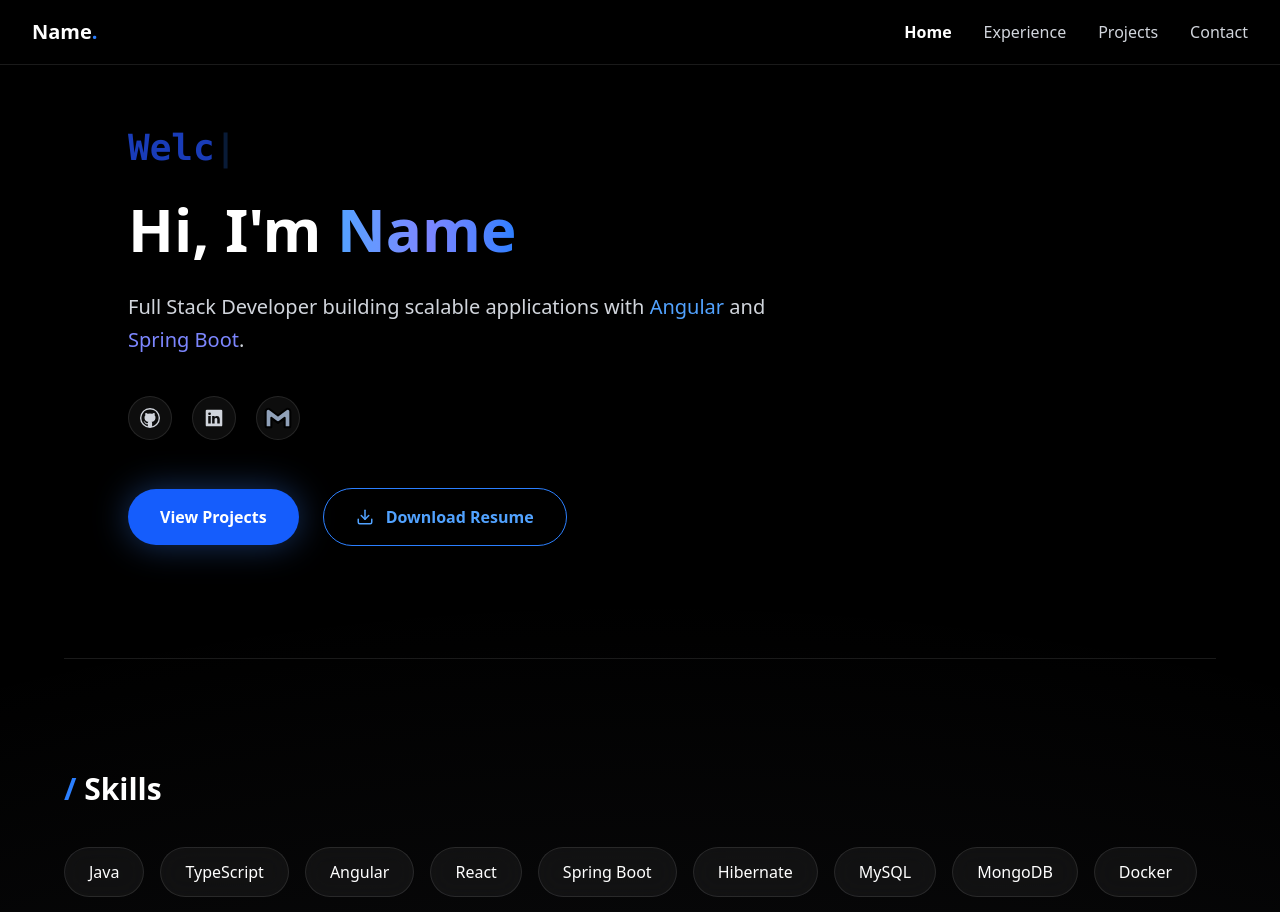
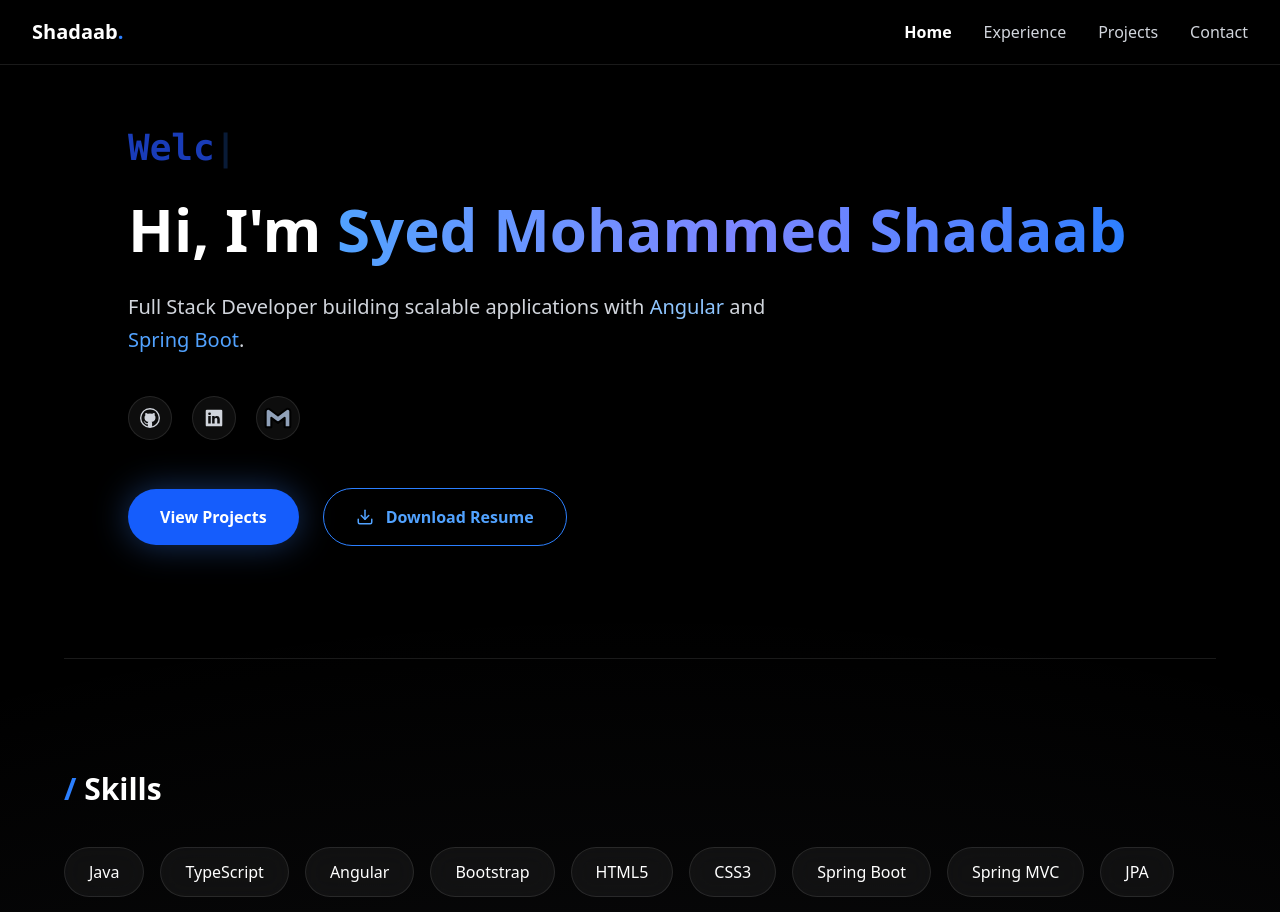
Before and after one commit to syedmohammedshadaab/portfolio, a React (Vite) app: page / in a window 1280 px wide. Shown: the top 912 px of the page. Built offline with nearby package versions, Linux system fonts and the light colour scheme.

Commit message:
Updated Home and NavBar

```diff
--- a/src/components/Navbar.jsx
+++ b/src/components/Navbar.jsx
@@ -27,10 +27,9 @@ const Navbar = () => {
         className="fixed top-0 left-0 w-full z-50 bg-black/60 backdrop-blur-md border-b border-white/10"
       >
         <div className="max-w-7xl mx-auto flex items-center justify-between h-16 px-6 md:px-8">
-
           {/* Logo */}
           <NavLink to="/" className="text-xl font-bold text-white">
-            Name<span className="text-blue-500">.</span>
+            Shadaab<span className="text-blue-500">.</span>
           </NavLink>
 
           {/* Desktop Links */}
--- a/src/pages/Home.jsx
+++ b/src/pages/Home.jsx
@@ -18,10 +18,8 @@ const sectionSpacing = "mb-36";
 const Home = () => {
   return (
     <div className="min-h-screen w-full px-6 sm:px-10 lg:px-16 pt-32 pb-24 text-white relative">
-
       {/* ================= HERO ================= */}
       <section className="max-w-5xl mx-auto text-center md:text-left">
-
         <TypewriterText />
 
         <motion.h1
@@ -33,7 +31,7 @@ const Home = () => {
         >
           Hi, I'm{" "}
           <span className="bg-gradient-to-r from-blue-400 via-indigo-400 to-blue-500 bg-clip-text text-transparent">
-            Name
+            Syed Mohammed Shadaab
           </span>
         </motion.h1>
 
@@ -45,8 +43,8 @@ const Home = () => {
           className="mt-6 text-lg lg:text-xl text-gray-300 max-w-2xl mx-auto md:mx-0 leading-relaxed"
         >
           Full Stack Developer building scalable applications with{" "}
-          <span className="text-blue-400 font-medium">Angular</span> and{" "}
-          <span className="text-indigo-400 font-medium">Spring Boot</span>.
+          <span className="text-blue-300 font-medium">Angular</span> and{" "}
+          <span className="text-blue-400 font-medium">Spring Boot</span>.
         </motion.p>
 
         {/* SOCIAL ICONS */}
@@ -58,8 +56,14 @@ const Home = () => {
           className="flex items-center justify-center md:justify-start gap-5 mt-10"
         >
           {[
-            { component: <GitHubIcon />, href: "" },
-            { component: <LinkedInIcon />, href: "" }
+            {
+              component: <GitHubIcon />,
+              href: "https://github.com/syedmohammedshadaab",
+            },
+            {
+              component: <LinkedInIcon />,
+              href: "https://www.linkedin.com/in/syedmohammedshadaaab",
+            },
           ].map((item, index) => (
             <a
               key={index}
@@ -73,19 +77,19 @@ const Home = () => {
                          hover:border-blue-500/40
                          transition duration-300"
             >
-              <div className="w-5 h-5 text-gray-300">
-                {item.component}
-              </div>
+              <div className="w-5 h-5 text-gray-300">{item.component}</div>
             </a>
           ))}
 
-          <div className="flex items-center justify-center
+          <div
+            className="flex items-center justify-center
                           w-11 h-11 rounded-full
                           bg-white/5 border border-white/10
                           hover:bg-blue-600/20
                           hover:border-blue-500/40
-                          transition duration-300">
-            <EmailIcon email="" />
+                          transition duration-300"
+          >
+            <EmailIcon email="mailto:syedshadaab2@gmail.com" />
           </div>
         </motion.div>
 
@@ -111,7 +115,7 @@ const Home = () => {
 
           {/* Premium Resume Button */}
           <a
-            href="/resume.pdf"
+            href="resume/Syed_Mohammed_Shadaab_2025.pdf"
             download
             className="group relative inline-flex items-center gap-3
                        px-8 py-4 rounded-full font-semibold text-base
@@ -148,10 +152,29 @@ const Home = () => {
 
         <div className="flex flex-wrap justify-center md:justify-start gap-4">
           {[
-            "Java", "TypeScript", "Angular", "React",
-            "Spring Boot", "Hibernate", "MySQL",
-            "MongoDB", "Docker", "Git",
-            "Postman", "IntelliJ", "VS Code", "Vercel"
+            "Java",
+            "TypeScript",
+            "Angular",
+            "Bootstrap",
+            "HTML5",
+            "CSS3",
+            "Spring Boot",
+            "Spring MVC",
+            "JPA",
+            "Hibernate",
+            "MySQL",
+            "MongoDB",
+            "Git",
+            "Maven",
+            "Postman",
+            "Docker",
+            "Spring Tool Suite",
+            "IntelliJ IDEA",
+            "Visual Studio Code",
+            "Vercel",
+            "Railway",
+            "Render",
+            "React",
           ].map((skill) => (
             <div
               key={skill}
```
